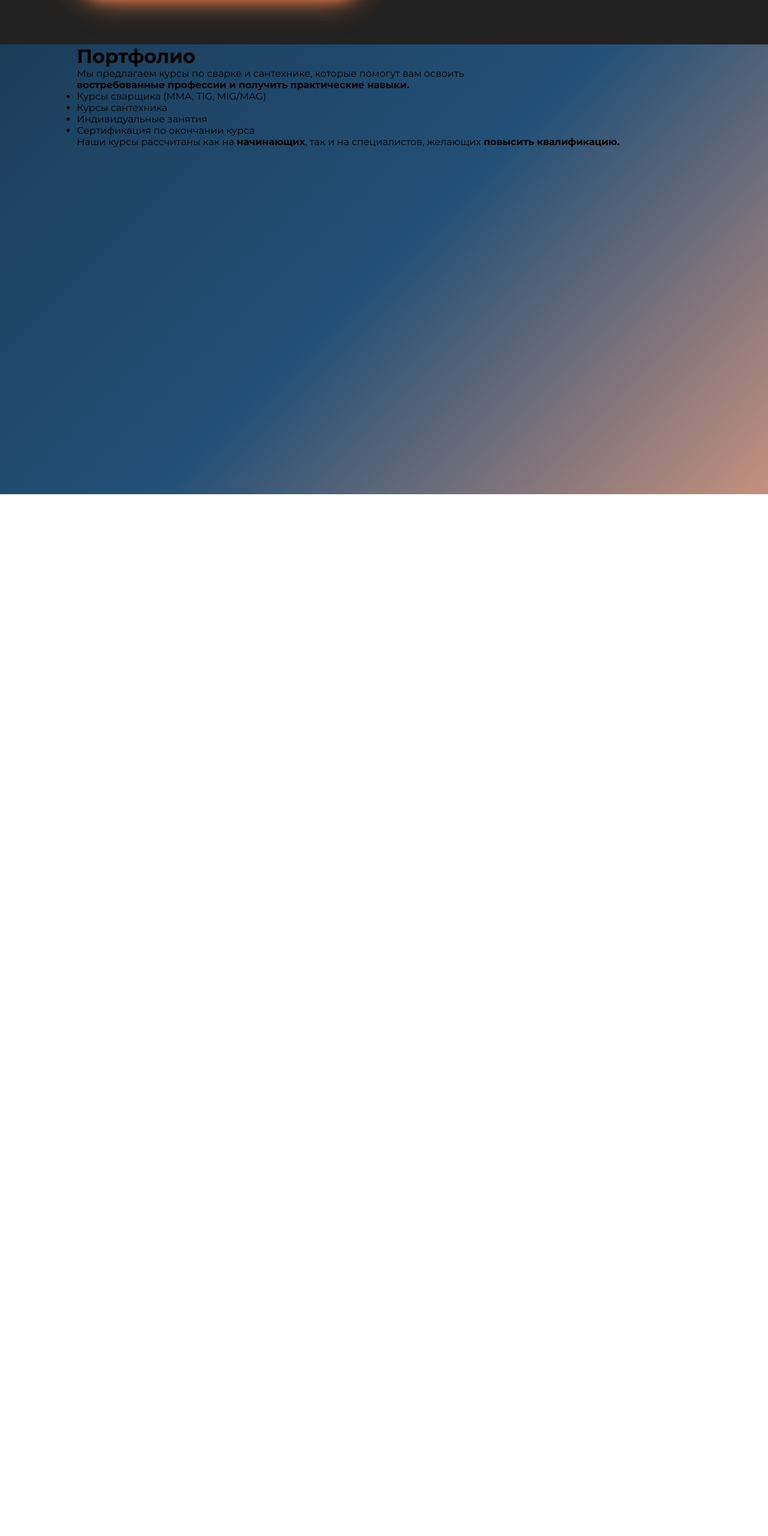
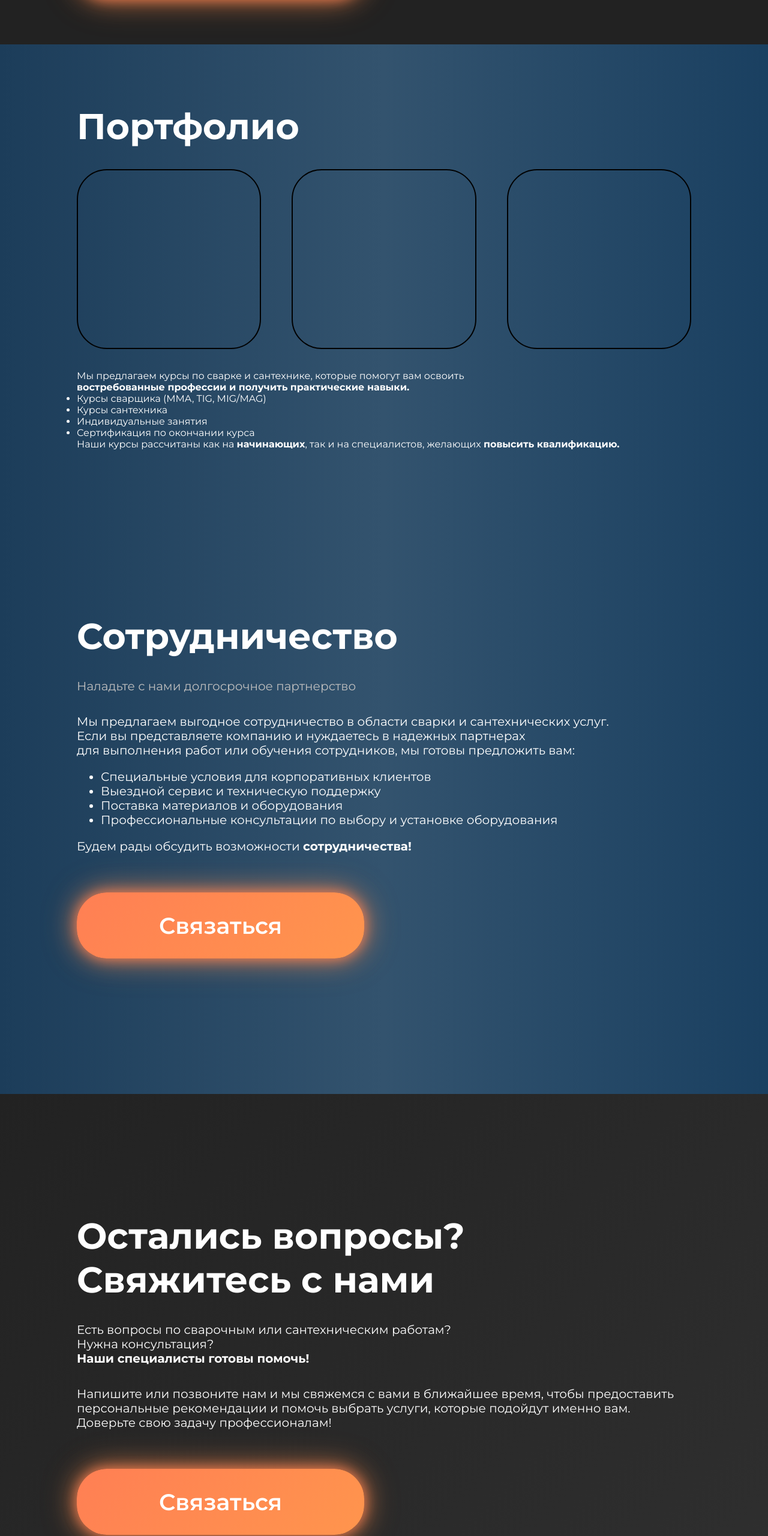
Before and after one commit to stweeeezy1/weld, a React (Vite) app: page / in a window 1280 px wide. Shown: the part 3291-5852 px from the top of the page at 60% size. Before the commit the page ends 4115 px from the top, so only its background shows below. Built offline with nearby package versions, Linux system fonts and the light colour scheme.

Commit message:
added few sections

```diff
--- a/src/App.jsx
+++ b/src/App.jsx
@@ -3,6 +3,8 @@ import Info from "./components/Info/Info.jsx";
 import Services from "./components/Services/Services.jsx";
 import Courses from "./components/courses/courses.jsx";
 import Portfolio from "./components/Portfolio/Portfolio.jsx";
+import Cooperation from "./components/cooperation/cooperation.jsx";
+import Quest from "./components/Quest/quest.jsx";
 
 export default function App() {
   return (
@@ -12,6 +14,8 @@ export default function App() {
       <Services />
       <Courses />
       <Portfolio />
+      <Cooperation />
+      <Quest />
     </div>
   );
 }
--- a/src/components/Portfolio/Portfolio.jsx
+++ b/src/components/Portfolio/Portfolio.jsx
@@ -7,8 +7,12 @@ export default function Portfolio() {
         <div className={styles.portfolio_head}>
           <h1>Портфолио</h1>
         </div>
-        <div className={styles.portfolio_main}></div>
-        <div className={styles.courses_main_text}>
+        <div className={styles.portfolio_main}>
+          <div className={styles.portfolio_images}></div>
+          <div className={styles.portfolio_images}></div>
+          <div className={styles.portfolio_images}></div>
+        </div>
+        <div className={styles.portfolio_main_text}>
           <p>
             Мы предлагаем курсы по сварке и сантехнике, которые помогут вам
             освоить <br />
--- a/src/components/Portfolio/Portfolio.module.css
+++ b/src/components/Portfolio/Portfolio.module.css
@@ -1,9 +1,30 @@
 .portfolio_container {
   min-height: 750px;
-  background: var(--gradient-bg);
+  background: var(--color-bg2);
   display: flex;
   justify-content: center;
 }
 .portfolio_container_main {
   width: 80%;
 }
+.portfolio_main {
+  margin-top: 35px;
+  display: flex;
+  justify-content: space-between;
+}
+.portfolio_images {
+  border: 2px solid #000000;
+  width: 30%;
+  height: 300px;
+  border-radius: 50px;
+}
+.portfolio_main_text {
+  margin-top: 35px;
+  color: var(--color-text);
+}
+.portfolio_head h1 {
+  margin-top: 100px;
+  font-size: 60px;
+  font-weight: 700;
+  color: var(--color-text);
+}
--- /dev/null
+++ b/src/components/Quest/quest.jsx
@@ -0,0 +1,27 @@
+import styles from "/src/components/Quest/quest.module.css";
+
+export default function Quest() {
+  return (
+    <div className={styles.quest_container}>
+      <div className={styles.quest_main}>
+        <div className={styles.quest_header}>
+          <h1>
+            Остались вопросы? <br /> Свяжитесь с нами
+          </h1>
+          <p>
+            Есть вопросы по сварочным или сантехническим работам? <br /> Нужна
+            консультация? <br /> <b>Наши специалисты готовы помочь!</b> <br />
+          </p>
+          <p>
+            Напишите или позвоните нам и мы свяжемся с вами в ближайшее время,
+            чтобы предоставить персональные рекомендации и помочь выбрать
+            услуги, которые подойдут именно вам. Доверьте свою задачу
+            профессионалам!
+          </p>
+        </div>
+
+        <button>Связаться</button>
+      </div>
+    </div>
+  );
+}
--- /dev/null
+++ b/src/components/Quest/quest.module.css
@@ -0,0 +1,51 @@
+.quest_container {
+  min-height: 1000px;
+  background: var(--gradient-bg2);
+  display: flex;
+  justify-content: center;
+}
+.quest_main {
+  width: 80%;
+}
+.quest_header h1 {
+  margin-top: 200px;
+  font-size: 60px;
+  font-weight: 700;
+  color: var(--color-text);
+}
+.quest_header p {
+  margin-top: 35px;
+  font-size: 20px;
+  font-weight: 400;
+  color: var(--color-text);
+}
+.quest_main button {
+  font-weight: 600;
+  font-size: 38px;
+  color: var(--color-text);
+  background: var(--gradient-btn);
+  border-radius: 50px;
+  width: 479px;
+  height: 110px;
+  border: none;
+  margin-top: 65px;
+  cursor: pointer;
+  box-shadow: 0 0 20px rgba(255, 127, 84, 0.8), 0 0 40px rgba(255, 138, 80, 0.6),
+    0 0 60px rgba(255, 149, 77, 0.4);
+  transition: box-shadow 0.5s ease-in-out;
+}
+
+.quest_main button:hover {
+  box-shadow: 0 0 30px rgba(255, 127, 84, 1), 0 0 40px rgba(255, 138, 80, 0.8),
+    0 0 70px rgba(255, 149, 77, 0.6);
+}
+@media (min-width: 481px) and (max-width: 768px) {
+  .quest_container {
+    height: 1000px;
+  }
+}
+@media (min-width: 768px) and (max-width: 1024px) {
+  .info_container {
+    height: 800px;
+  }
+}
--- /dev/null
+++ b/src/components/cooperation/cooperation.jsx
@@ -0,0 +1,34 @@
+import styles from "/src/components/cooperation/cooperation.module.css";
+
+export default function Cooperation() {
+  return (
+    <div className={styles.cooperation_container}>
+      <div className={styles.cooperation_main}>
+        <div className={styles.cooperation_header}>
+          <h1>Сотрудничество</h1>
+          <h3>Наладьте с нами долгосрочное партнерство</h3>
+        </div>
+        <div className={styles.cooperation_main_text}>
+          <p>
+            Мы предлагаем выгодное сотрудничество в области сварки и
+            сантехнических услуг. <br /> Если вы представляете компанию и
+            нуждаетесь в надежных партнерах <br /> для выполнения работ или
+            обучения сотрудников, мы готовы предложить вам:
+          </p>
+          <ul>
+            <li>Специальные условия для корпоративных клиентов</li>
+            <li>Выездной сервис и техническую поддержку</li>
+            <li>Поставка материалов и оборудования</li>
+            <li>
+              Профессиональные консультации по выбору и установке оборудования
+            </li>
+          </ul>
+          <p>
+            Будем рады обсудить возможности <b>сотрудничества!</b>
+          </p>
+        </div>
+        <button>Связаться</button>
+      </div>
+    </div>
+  );
+}
--- /dev/null
+++ b/src/components/cooperation/cooperation.module.css
@@ -0,0 +1,82 @@
+.cooperation_container {
+  min-height: 1000px;
+  background: var(--color-bg2);
+  display: flex;
+  justify-content: center;
+}
+.cooperation_main {
+  width: 80%;
+}
+.cooperation_header h1 {
+  margin-top: 200px;
+  font-size: 60px;
+  font-weight: 700;
+  color: var(--color-text);
+}
+.cooperation_header h3 {
+  margin-top: 35px;
+  font-size: 20px;
+  font-weight: 400;
+  color: var(--color-text2);
+}
+.cooperation_main_text {
+  margin-top: 35px;
+}
+.cooperation_main_text ul {
+  margin: 20px;
+  margin-left: 40px;
+}
+.cooperation_main_text li {
+  font-size: 20px;
+  font-weight: 400;
+  color: var(--color-text);
+}
+.cooperation_main_text p {
+  font-size: 20px;
+  font-weight: 400;
+  color: var(--color-text);
+}
+.cooperation_main button {
+  font-weight: 600;
+  font-size: 38px;
+  color: var(--color-text);
+  background: var(--gradient-btn);
+  border-radius: 50px;
+  width: 479px;
+  height: 110px;
+  border: none;
+  margin-top: 65px;
+  cursor: pointer;
+  box-shadow: 0 0 20px rgba(255, 127, 84, 0.8), 0 0 40px rgba(255, 138, 80, 0.6),
+    0 0 60px rgba(255, 149, 77, 0.4);
+  transition: box-shadow 0.5s ease-in-out;
+}
+
+.cooperation_main button:hover {
+  box-shadow: 0 0 30px rgba(255, 127, 84, 1), 0 0 40px rgba(255, 138, 80, 0.8),
+    0 0 70px rgba(255, 149, 77, 0.6);
+}
+@media (min-width: 481px) and (max-width: 768px) {
+  .cooperation_container {
+    height: 1000px;
+  }
+  .cooperation_main_text ul {
+    margin: 40px;
+  }
+  .cooperation_main_text li {
+    margin-top: 10px;
+  }
+}
+@media (min-width: 768px) and (max-width: 1024px) {
+  .info_container {
+    height: 800px;
+  }
+  .info_company_numbers {
+    display: flex;
+    flex-wrap: wrap;
+    margin-top: 40px;
+  }
+  .info_stat {
+    margin-top: 40px;
+  }
+}
--- a/src/vars.css
+++ b/src/vars.css
@@ -12,6 +12,7 @@
   --gradient-bg2: linear-gradient(135deg, #222222, #303030);
   --gradient-bg3: linear-gradient(135deg, #3d3939, #222222);
   --gradient-bg4: linear-gradient(135deg, #1c3d5a, #235077, #264e71);
+  --color-bg2: linear-gradient(90deg, #1c3d5a, #33536e, #1a4061);
   --gradient-btn: linear-gradient(135deg, #ff7f54, #ff954d);
 
   /* Fonts */
```
Also changed, not shown: src/components/footer/footer.jsx (added), src/components/footer/footer.module.css (added).
